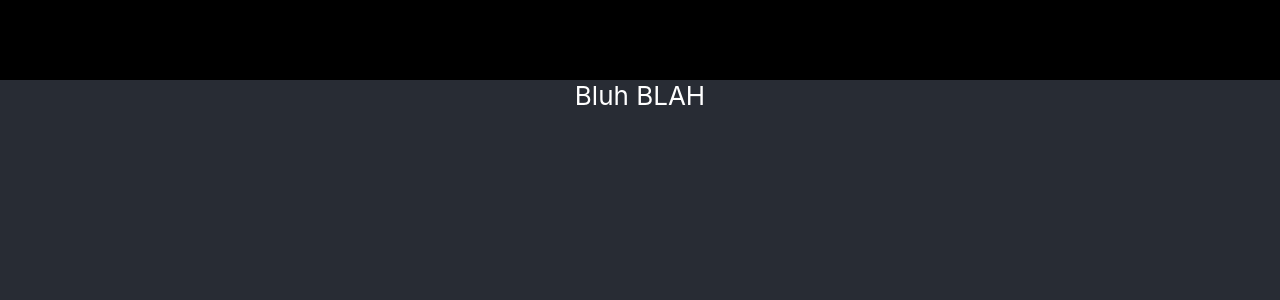
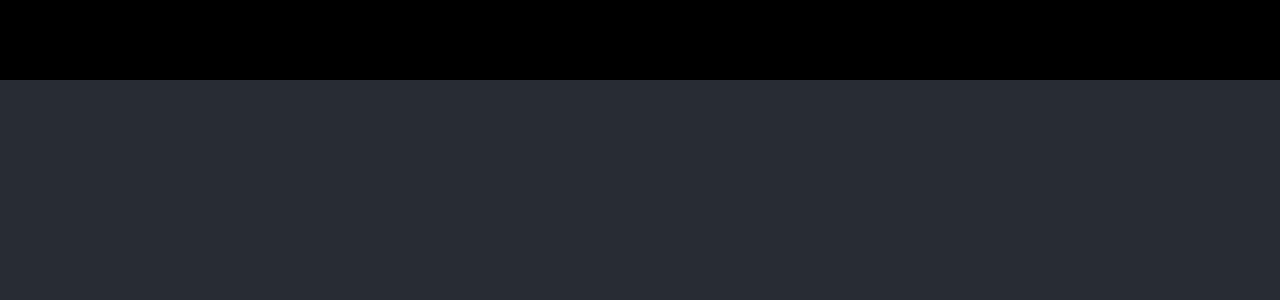
Before and after one commit to LeroyHutchinsonJ/creep-appV2, a React (Create React App) app: page / in a window 1280 px wide. Shown: the top 300 px of the page. Built offline with nearby package versions, Linux system fonts and the light colour scheme.

Commit message:
Figured out the issue with my code
Realized that I was passing an object into email instead of a string and fixed that

```diff
--- a/src/App.js
+++ b/src/App.js
@@ -10,9 +10,8 @@ import {createStore, Store} from "redux";
 import Details from './Details.js'
 
 const initialState = {
-    email:''
+    email:""
 }
-
 
 //Need to learn how to access state
 
@@ -21,8 +20,8 @@ function reducer(state = initialState, action)
 {
     if(action.type == 'EnterWasPressed')
     {
+        return {email:action.email};
 
-        return {email:action.email};
     }
     else
     {
@@ -39,7 +38,8 @@ function App() {
 
           <div className="App">
           <InputBox/>
-          <Details/>
+              <Details></Details>
+
             </div>
       </Provider>
 
--- a/src/Details.js
+++ b/src/Details.js
@@ -4,7 +4,7 @@ import connect from "react-redux/es/connect/connect";
 
 class Details extends React.Component{
     render() {
-        return(<div className= "Details">Bluh BLAH </div>)
+        return(<div className= "Details">{this.props.children}</div>)
     }
 }
 
--- a/src/InputBox.js
+++ b/src/InputBox.js
@@ -8,8 +8,8 @@ class InputBox extends React.Component{
     }
 
     //Create an action type that takes the text when enter is clicked
-    onEnterClick = text =>{
-        this.props.dispatch(    {type:'EnterWasPressed', email:{text} }   )
+    onEnterClick =()=>{
+        this.props.dispatch(    {type:'EnterWasPressed', email: this.state.text }   )
     }
 
 
@@ -18,10 +18,9 @@ class InputBox extends React.Component{
             if(a.key === "Enter")
             {
                 //When enter is clicked, the store email should be set to text
-                this.onEnterClick(this.state.text);
-           // this.setState({email: this.state.text});
+                this.onEnterClick();
 
-                //Set text back to blank
+                //Set the state text back to blank
             this.setState({text: ""});
 
             }
```
